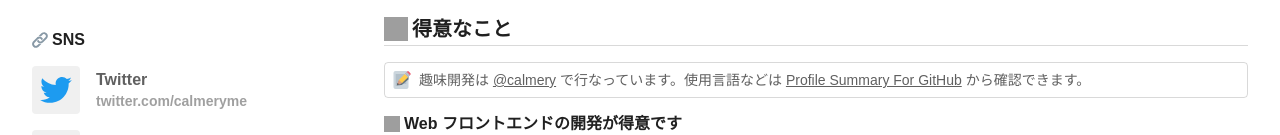
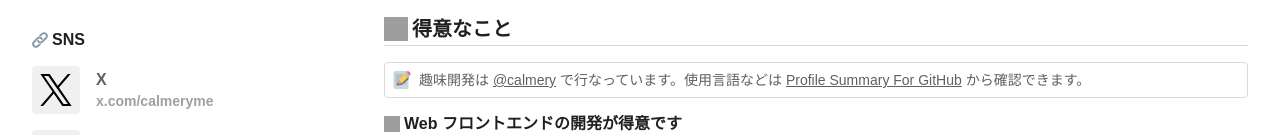
Before and after one commit to calmery/calmery.me, a Next.js app: page / in a window 1280 px wide. Shown: the part 294-429 px from the top of the page. Built offline with nearby package versions, Linux system fonts and the light colour scheme; grey boxes are pictures that could not be loaded.

Commit message:
Twitter を X に置き換える

```diff
--- a/src/components/Icon.tsx
+++ b/src/components/Icon.tsx
@@ -26,7 +26,8 @@ export interface IconProps {
     | "technologist"
     | "twitter"
     | "warning"
-    | "wave";
+    | "wave"
+    | "x";
   inline?: boolean;
   size: number;
 }
--- a/src/pages/index.tsx
+++ b/src/pages/index.tsx
@@ -101,8 +101,8 @@ const Sidebar: React.FC = () => {
         </Heading>
         <div className={clsx("flex", "gap-16", "flex-col")}>
           <nav className={clsx("flex", "flex-col", "gap-16")}>
-            <LinkWithIcon href="https://twitter.com/calmeryme" icon="twitter">
-              Twitter
+            <LinkWithIcon href="https://x.com/calmeryme" icon="x">
+              X
             </LinkWithIcon>
             <LinkWithIcon href="https://github.com/calmery" icon="github">
               GitHub
```
Also changed, not shown: public/icons/x.svg (added).
